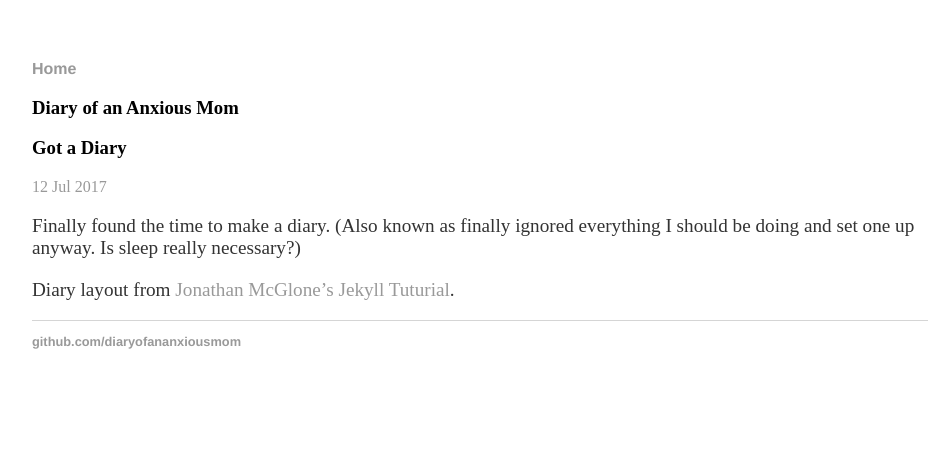
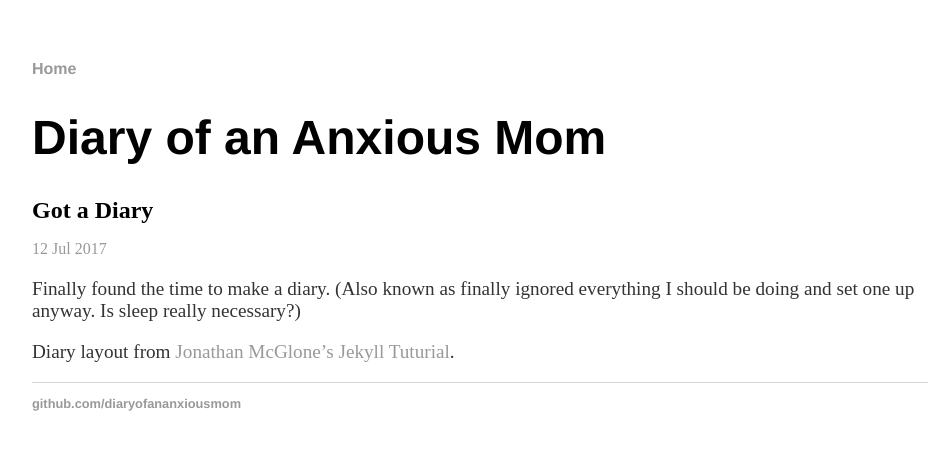
Before and after one commit to diaryofananxiousmom/diaryofananxiousmom.github.io, a Jekyll site: the page built from index.html, in a window 1280 px wide. Shown: the top 450 px of the page, without its empty margins (160-1105 px from the left). Built offline with Jekyll 4.4.1, drawn with Linux system fonts in a browser that asks for light colours.

Commit message:
Update index.html

```diff
--- a/index.html
+++ b/index.html
@@ -2,15 +2,16 @@
 layout: default
 title: Diary of an Anxious Mom
 ---
-<h3>{{ page.title }}</h3>
+<h1>{{ page.title }}</h1>
 
 {% for post in site.posts %}
 
-  <h3>{{ post.title }}</h3>
-  <p class="meta">{{ post.date | date_to_string }}</p>
+  <div class="post">
+    <h2>{{ post.title }}</h2>
+    <p class="meta">{{ post.date | date_to_string }}</p>
 
-  <div class="post">
-    {{ post.content }}
+    <div class="post-content">
+      {{ post.content }}
+    </div>
   </div>
-
 {% endfor %}
```
